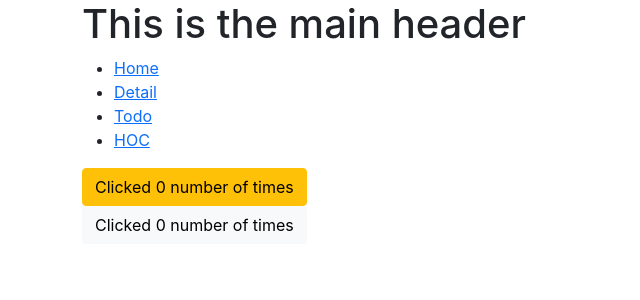
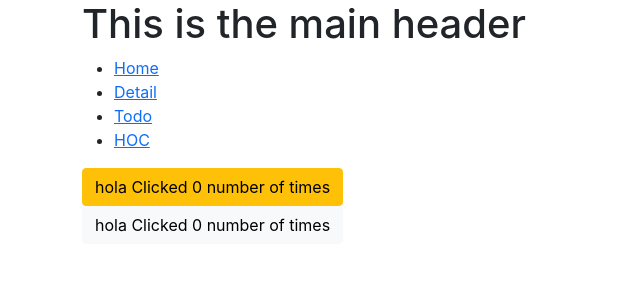
Before and after one commit to Mohammadkaif7865/contextApi, a React (Create React App) app: page /display in a window 1280 px wide. Shown: the top 300 px of the page, without its empty margins (0-640 px from the left). Built offline with nearby package versions, Linux system fonts and the light colour scheme.

Commit message:
done both useReducer and useContext, HOC

```diff
--- a/src/Components/Hover.jsx
+++ b/src/Components/Hover.jsx
@@ -5,7 +5,7 @@ function Hover(props) {
     return (
         <>
             <div>
-                <button className='btn btn-light' onMouseOver={() => props.increamentCounter()}>Clicked {props.counter} number of times</button>
+                <button className='btn btn-light' onMouseOver={() => props.increamentCounter()}> {props.name}  Clicked {props.counter} number of times</button>
             </div>
         </>
     )
--- a/src/Components/Onclick.jsx
+++ b/src/Components/Onclick.jsx
@@ -5,7 +5,7 @@ function Onclick(props) {
     return (
         <>
             <div>
-                <button className='btn btn-warning' onClick={() => props.increamentCounter()}>Clicked {props.counter} number of times</button>
+                <button className='btn btn-warning' onClick={() => props.increamentCounter()}>{props.name} Clicked {props.counter} number of times</button>
             </div>
         </>
     )
```
